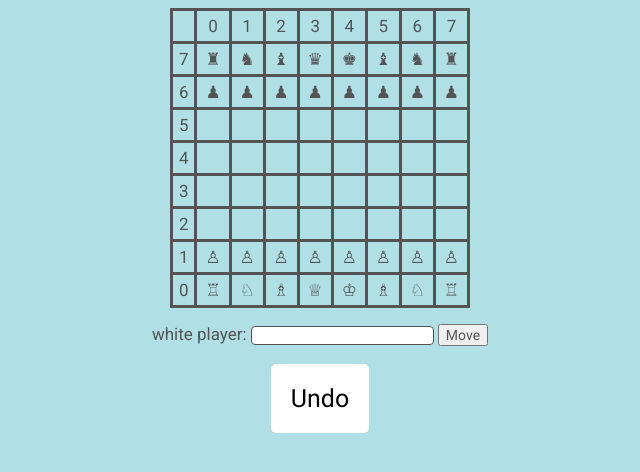
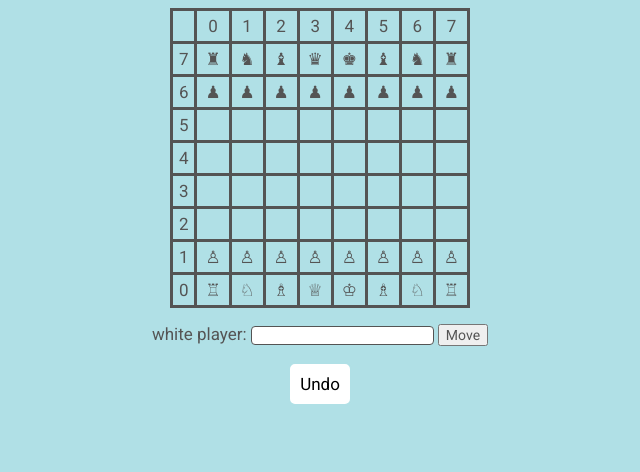
Before and after one commit to Akrapong0946/QuickFlask, a Flask app: page /newgame in a window 1280 px wide. Shown: the top 472 px of the page, without its empty margins (320-960 px from the left). Run offline with Flask 2, Linux system fonts and the light colour scheme.

Commit message:
touched up on multiple details

```diff
--- a/chess.py
+++ b/chess.py
@@ -9,8 +9,7 @@ class MoveHistory:
     def __init__(self, size):
         # Input Validation
         if type(size) != int:
-            pass
-            #return SizeError
+            return CircularStackSizeError(f'CircularStack size must be an integer. {type(size)} given.')
         else:
             self.size = size
             self.__data = [None] * size
@@ -44,6 +43,9 @@ class MoveError(Exception):
     '''Custom error for invalid moves.'''
     pass
 
+class CircularStackSizeError(Exception):
+    '''Custom error for invalid CircularStack size'''
+    pass
 
 class BasePiece:
     def __init__(self,colour):
--- a/templates/chess.html
+++ b/templates/chess.html
@@ -41,12 +41,12 @@
             color: #545454;
         }
         button {
-            font-size: 25px;
+            font-size: 17px;
             font-family: 'Roboto', sans-serif;
             color: #545454;
             background-color: powderblue;
             border-radius: 7px;
-            padding: 20px 20px;
+            padding: 10px 10px;
             transition-duration: 0.4s;
             cursor: pointer;
         }
@@ -57,7 +57,7 @@
         }
         .button1:hover {
             background-color: #545454;
-            color: black;
+            color: white;
         </style>
     </head>
 
```
